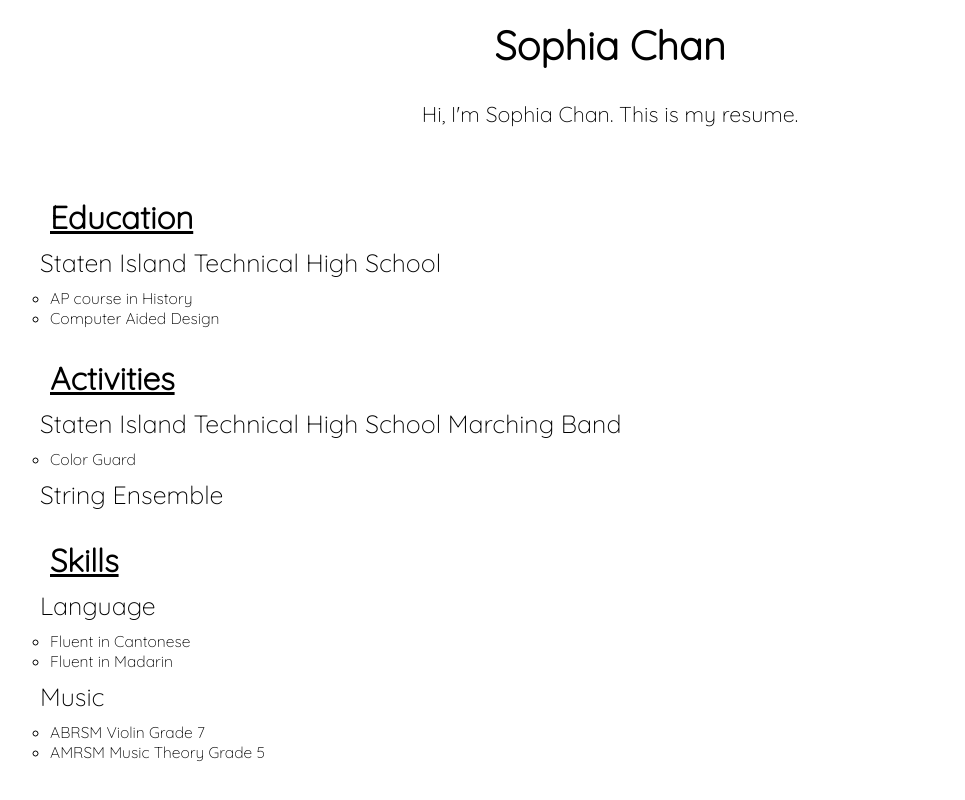
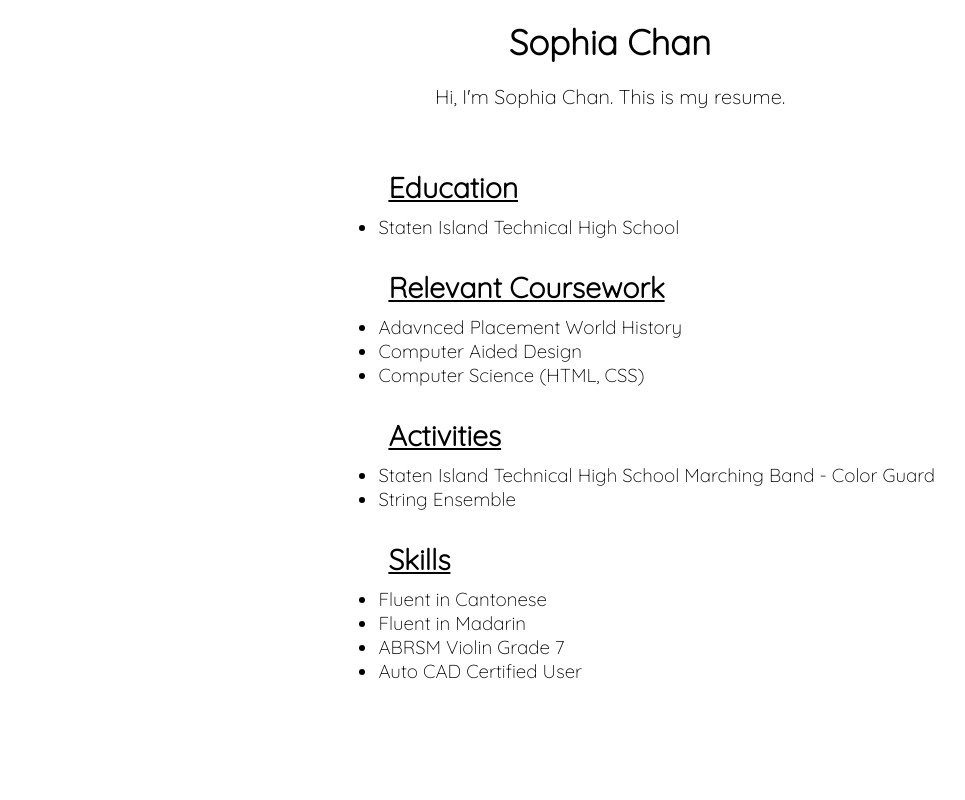
Before and after one commit to sophiac2365/resume, a website built with Vite: page vite-project/index.html in a window 1280 px wide. Shown: the whole page, without its empty margins (30-995 px from the left). Built offline with nearby package versions, Linux system fonts and the light colour scheme.

Commit message:
6/13/2022

```diff
--- a/vite-project/index.html
+++ b/vite-project/index.html
@@ -17,35 +17,30 @@
       <h2 class="titles">Education</h2>
       <ul class="lists">
         <li>Staten Island Technical High School</li>
-        <ul class="sub">
-          <li>AP course in History</li>
-          <li>Computer Aided Design</li>
-        </ul>
+      </ul>
+    </div>
+    <div class="sections coursework">
+      <h2 class="titles">Relevant Coursework</h2>
+      <ul class="lists">
+        <li>Adavnced Placement World History</li>
+        <li>Computer Aided Design</li>
+        <li>Computer Science (HTML, CSS)</li>
       </ul>
     </div>
     <div class="sections activities">
       <h2 class="titles">Activities</h2>
       <ul class="lists">
-        <li>Staten Island Technical High School Marching Band</li>
-        <ul class="sub">
-          <li>Color Guard</li>
-        </ul>
+        <li>Staten Island Technical High School Marching Band - Color Guard</li>
         <li>String Ensemble</li>
       </ul>
     </div>
     <div class="sections skills">
       <h2 class="titles">Skills</h2>
       <ul class="lists">
-        <li>Language</li>
-        <ul class="sub">
-          <li>Fluent in Cantonese</li>
-          <li>Fluent in Madarin</li>
-        </ul>
-        <li>Music</li>
-        <ul class="sub">
-          <li>ABRSM Violin Grade 7</li>
-          <li>AMRSM Music Theory Grade 5</li>
-        </ul>
+        <li>Fluent in Cantonese</li>
+        <li>Fluent in Madarin</li>
+        <li>ABRSM Violin Grade 7</li>
+        <li>Auto CAD Certified User</li>
       </ul>
     </div>
   </div>
--- a/vite-project/style.css
+++ b/vite-project/style.css
@@ -6,10 +6,10 @@
   --white: #ffffff;
 
   /*font sizes*/
-  --h1: 4rem;
-  --h2: 3.15rem;
-  --h3: 2.5rem;
-  --h4: 2.15rem;
+  --h1: 3.5rem;
+  --h2: 3rem;
+  --h3: 2.85rem;
+  --h4: 2rem;
   --h5: 1.5rem;
 
 }
--- a/vite-project/variables.css
+++ b/vite-project/variables.css
@@ -28,13 +28,13 @@ h3 {
 p {
     font-size: var(--h4);
     text-align: center;
-    padding: 1rem;
 }
 
 .resume {
     padding: 4rem;
     margin: 2rem;
     margin-top: 0%;
+    margin-left: 28%;
 }
 
 ul {
@@ -45,6 +45,7 @@ ul {
     text-decoration: underline;
     padding: 2rem;
     padding-bottom: 0%;
+    font-size: var(--h3);
 }
 
 .sections {
@@ -52,7 +53,10 @@ ul {
 }
 
 .lists {
-    font-size: var(--h1);
+    font-size: var(--h2);
     text-decoration: none;
-    list-style: none;
 }
+
+.sub {
+    font-size: var(--h3);
+}
```
